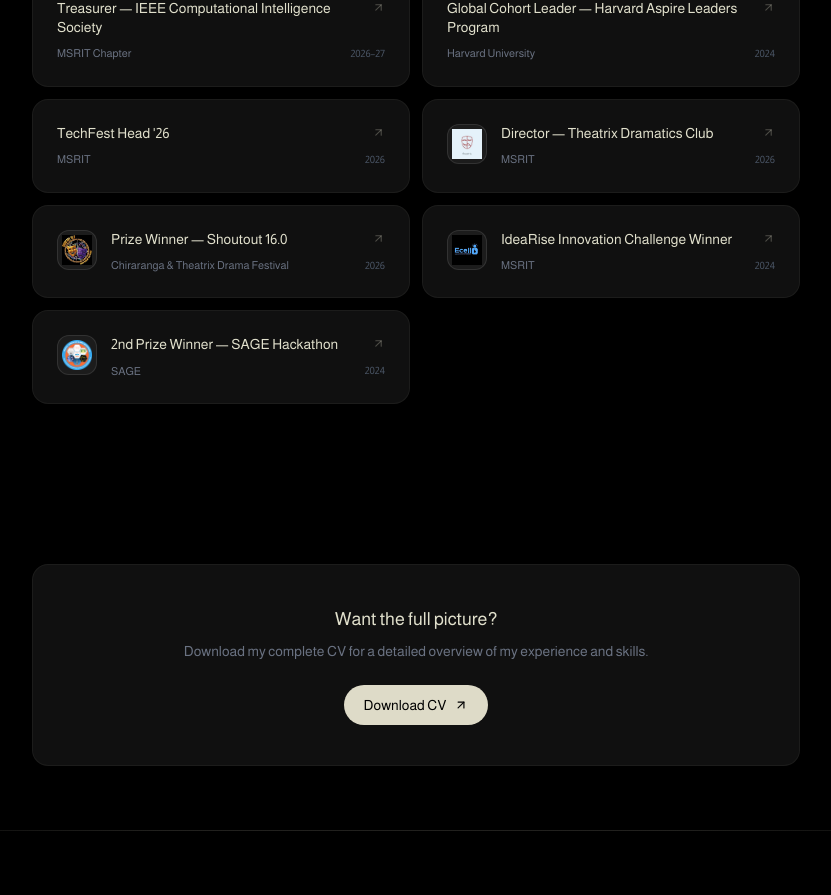
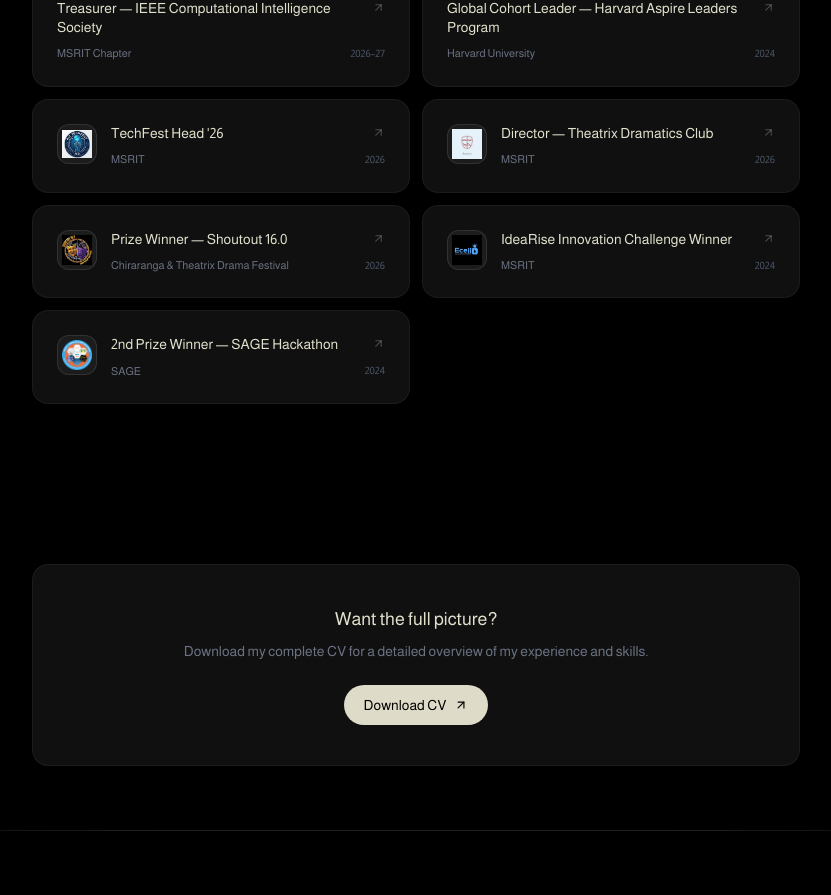
Before and after one commit to Shashankckotagi/shashank-portfolio, a React (Vite) app: page /experience in a window 1280 px wide. Shown: the part 2540-3435 px from the top of the page, without its empty margins (224-1055 px from the left). Built offline with nearby package versions, Linux system fonts and the light colour scheme.

Commit message:
feat: add RIT TechFest logo to experience page

```diff
--- a/src/pages/ExperiencePage.tsx
+++ b/src/pages/ExperiencePage.tsx
@@ -64,6 +64,7 @@ const HONORS: Honor[] = [
     title: 'TechFest Head \'26',
     org: 'MSRIT',
     year: '2026',
+    logo: '/techfest_logo.png',
   },
   {
     title: 'Director — Theatrix Dramatics Club',
```
Also changed, not shown: public/techfest_logo.png (added).
